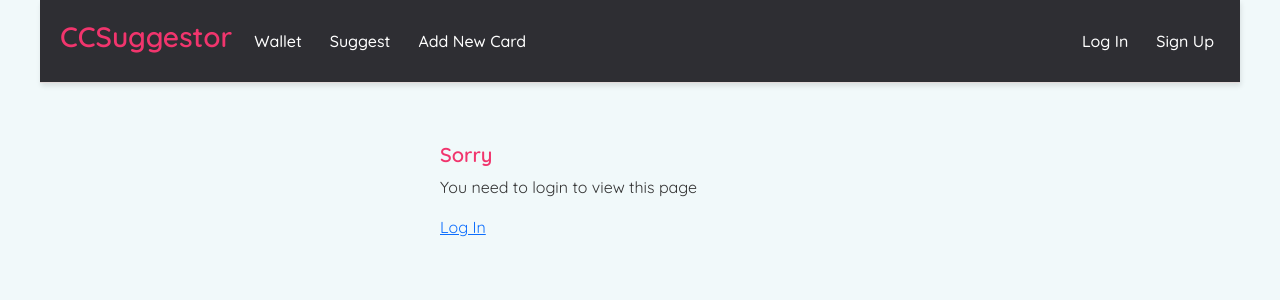
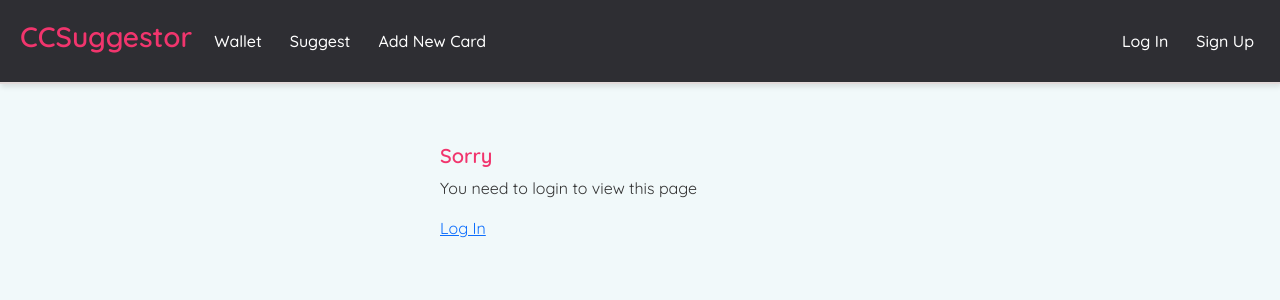
Before and after one commit to giang184/CCSuggestor, a React (Create React App) app: page /login-required in a window 1280 px wide. Shown: the top 300 px of the page. Built offline with nearby package versions, Linux system fonts and the light colour scheme; no server answers.

Commit message:
add user to documents

```diff
--- a/src/components/AddCardDynamic.js
+++ b/src/components/AddCardDynamic.js
@@ -1,6 +1,7 @@
 import { useState } from 'react';
 import { projectFirestore } from '../firebase/config';
 import {useHistory} from 'react-router-dom';
+import { useAuth } from "../contexts/AuthContext"
 import { Grid, Row, Col } from "react-flexbox-grid";
 import {Card} from 'react-bootstrap'
 import visa from './../img/visa.png'
@@ -21,6 +22,7 @@ import boa from './../img/boa.png'
 
 const AddCardDynamic = () => {
   const history = useHistory();
+  const { currentUser } = useAuth()
 
   const categories = [
     'Gas',
@@ -45,6 +47,7 @@ const AddCardDynamic = () => {
   ]
 
   const [formState, setFormState] = useState({
+    user: '',
     name: '',
     type: 'visa',
     img: visa,
@@ -58,6 +61,7 @@ const AddCardDynamic = () => {
     setFormState({
       ...formState,
       name: event.target.value,
+      user: currentUser.email
     })
   }
 
--- a/src/index.css
+++ b/src/index.css
@@ -11,9 +11,8 @@
   padding: 20px;
   display: flex;
   align-items: center;
-  max-width: 1200px;
   margin: 0 auto;
-  border-bottom: 1px solid #e2dada;
+  border-bottom: 2px solid #e2dada;
   box-shadow: 1px 3px 5px #0000001a;
   background-color: rgb(46, 46, 51);
 }
```
